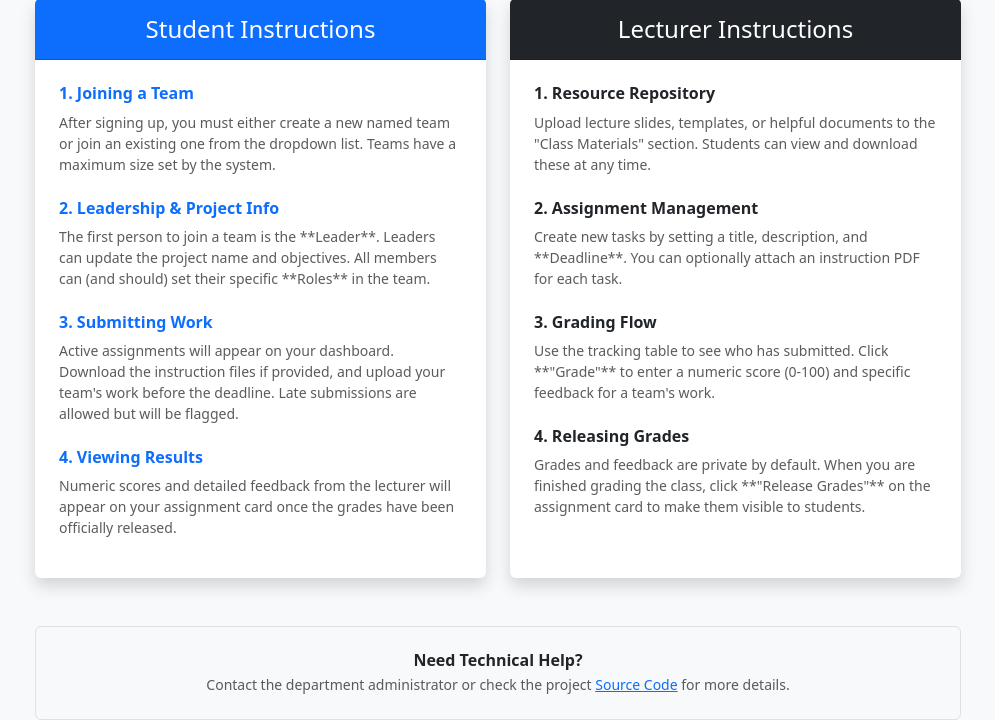
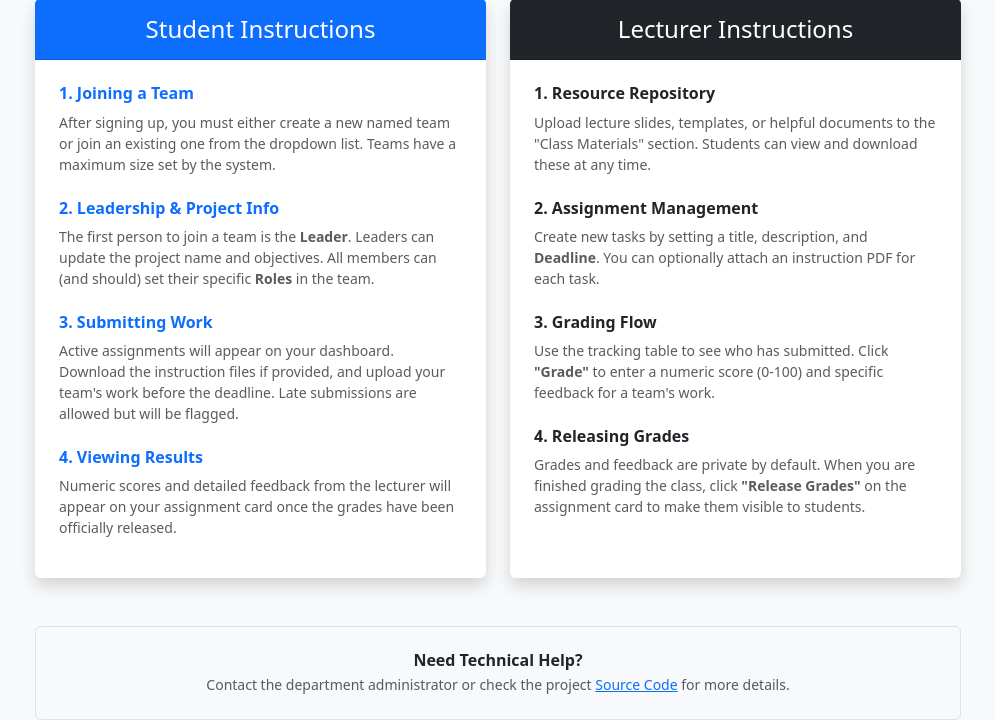
Before and after one commit to sub2pewds12/DSP-Class-Web, a Django app: page /guide/ in a window 1280 px wide. Shown: the part 225-945 px from the top of the page, without its empty margins (142-1137 px from the left). Run offline with Django 5.2, Linux system fonts and the light colour scheme.

Commit message:
Final Polish: Fixed gallery names and guide formatting

```diff
--- a/teams/templates/teams/guide.html
+++ b/teams/templates/teams/guide.html
@@ -21,7 +21,7 @@
                         </div>
                         <div class="mb-4">
                             <h6 class="fw-bold text-primary"><i class="bi bi-star"></i> 2. Leadership & Project Info</h6>
-                            <p class="small text-muted">The first person to join a team is the **Leader**. Leaders can update the project name and objectives. All members can (and should) set their specific **Roles** in the team.</p>
+                            <p class="small text-muted">The first person to join a team is the <strong>Leader</strong>. Leaders can update the project name and objectives. All members can (and should) set their specific <strong>Roles</strong> in the team.</p>
                         </div>
                         <div class="mb-4">
                             <h6 class="fw-bold text-primary"><i class="bi bi-cloud-arrow-up"></i> 3. Submitting Work</h6>
@@ -48,15 +48,15 @@
                         </div>
                         <div class="mb-4">
                             <h6 class="fw-bold text-dark"><i class="bi bi-calendar-event"></i> 2. Assignment Management</h6>
-                            <p class="small text-muted">Create new tasks by setting a title, description, and **Deadline**. You can optionally attach an instruction PDF for each task.</p>
+                            <p class="small text-muted">Create new tasks by setting a title, description, and <strong>Deadline</strong>. You can optionally attach an instruction PDF for each task.</p>
                         </div>
                         <div class="mb-4">
                             <h6 class="fw-bold text-dark"><i class="bi bi-clipboard-check"></i> 3. Grading Flow</h6>
-                            <p class="small text-muted">Use the tracking table to see who has submitted. Click **"Grade"** to enter a numeric score (0-100) and specific feedback for a team's work.</p>
+                            <p class="small text-muted">Use the tracking table to see who has submitted. Click <strong>"Grade"</strong> to enter a numeric score (0-100) and specific feedback for a team's work.</p>
                         </div>
                         <div class="mb-0">
                             <h6 class="fw-bold text-dark"><i class="bi bi-broadcast"></i> 4. Releasing Grades</h6>
-                            <p class="small text-muted">Grades and feedback are private by default. When you are finished grading the class, click **"Release Grades"** on the assignment card to make them visible to students.</p>
+                            <p class="small text-muted">Grades and feedback are private by default. When you are finished grading the class, click <strong>"Release Grades"</strong> on the assignment card to make them visible to students.</p>
                         </div>
                     </div>
                 </div>
```
